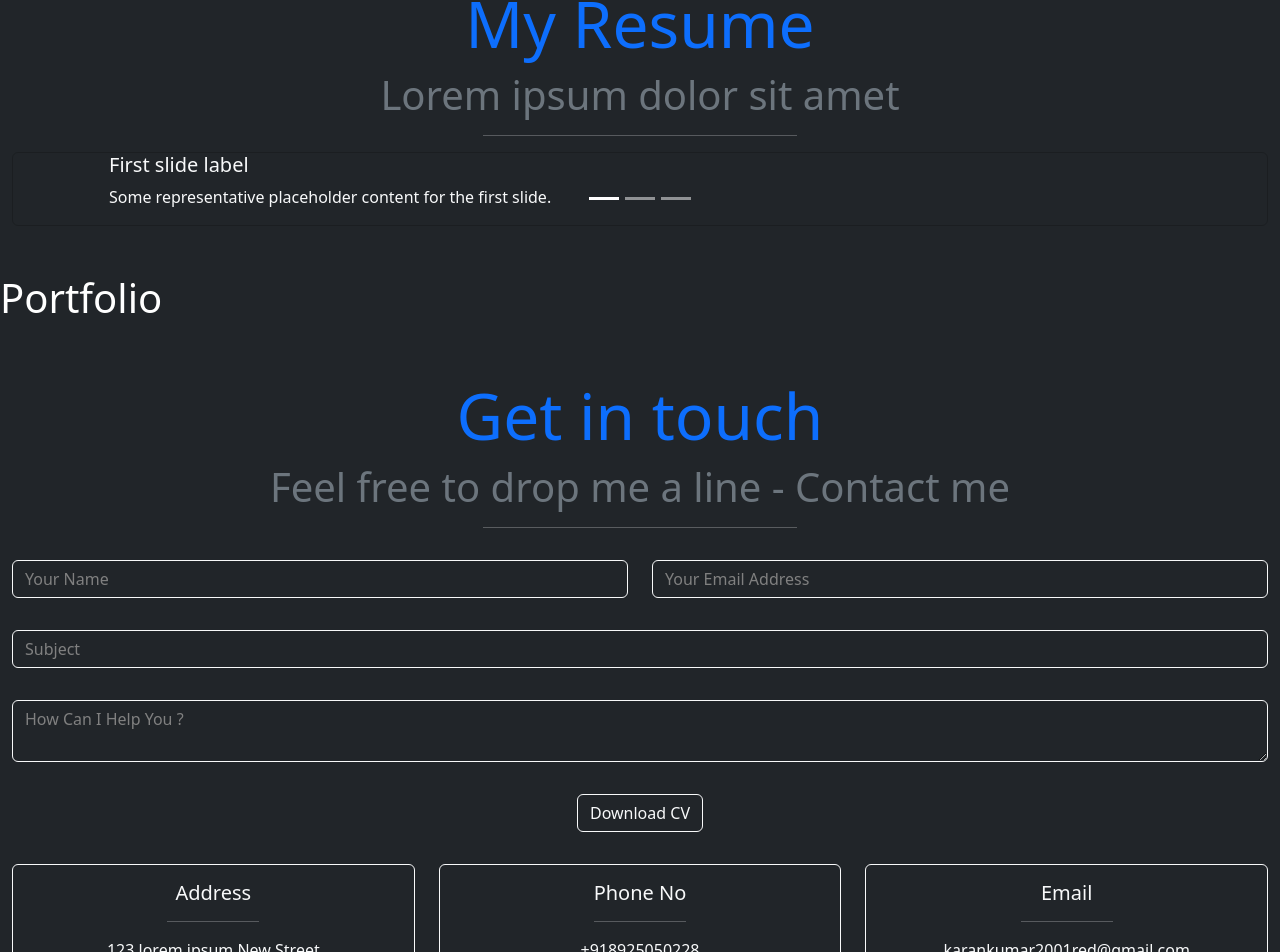
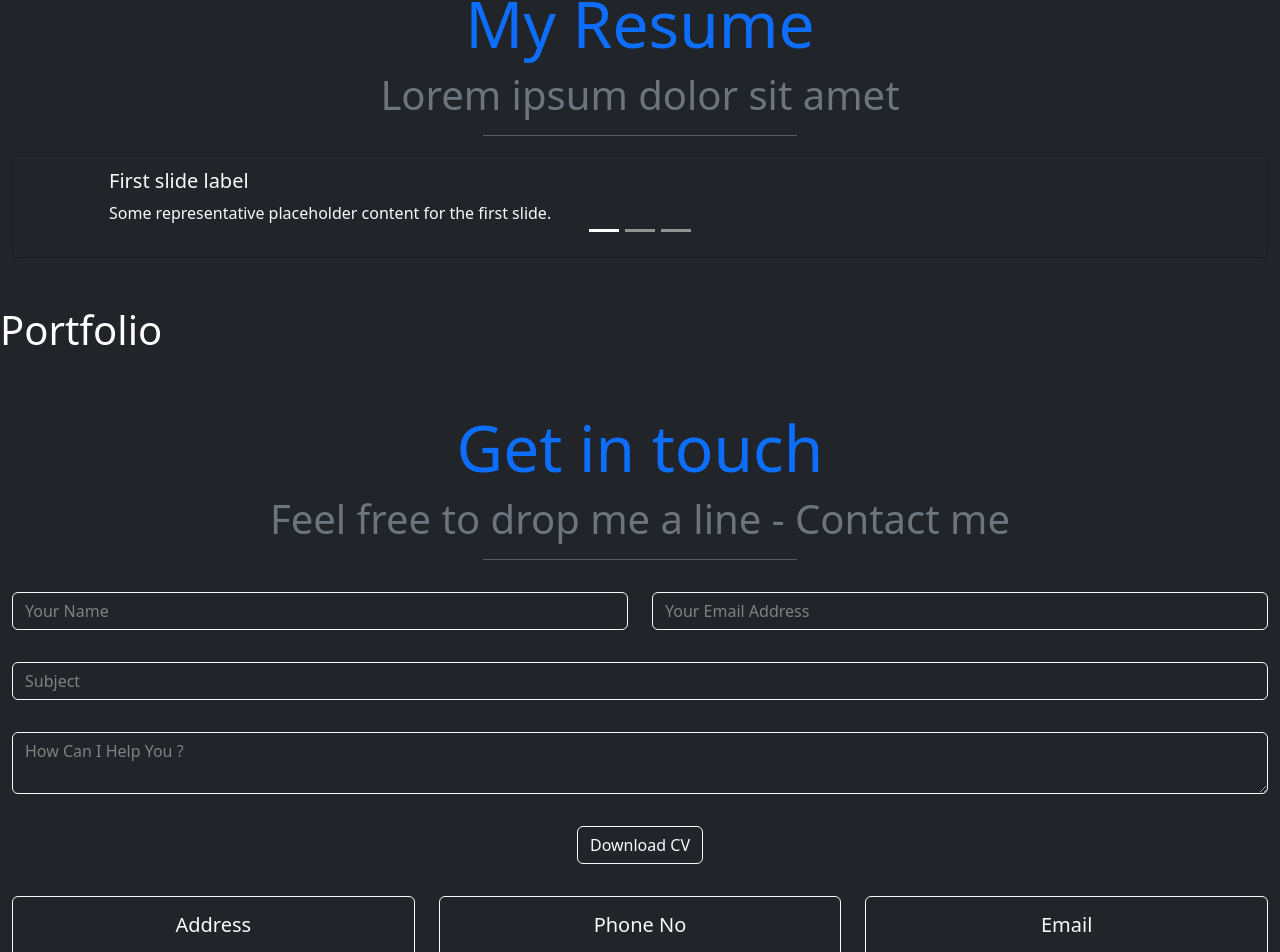
Before and after one commit to karan-2006/Portfolio, a React (Vite) app: page / in a window 1280 px wide. Shown: the part 2912-3864 px from the top of the page. Built offline with nearby package versions, Linux system fonts and the light colour scheme.

Commit message:
Resume.jsx

```diff
--- a/src/Resume.jsx
+++ b/src/Resume.jsx
@@ -18,8 +18,8 @@ function Resume() {
   <div className="carousel-inner">
     <div className="carousel-item active">
       {/*<img src={slide} className="d-block" style={{width:"100%",height:"300px"}} alt="..."/>*/}
-      <div className="card bg-transparent text-light d-none d-md-block">
-        <div className="ms-5 ps-5">
+      <div className="card bg-dark text-light d-none d-md-block">
+        <div className=" card-body ms-5 ps-5">
         <h5>First slide label</h5>
         <p>Some representative placeholder content for the first slide.</p>
         </div>
@@ -27,8 +27,8 @@ function Resume() {
     </div>
     <div className="carousel-item">
       {/*<img src={slide} className="d-block" style={{width:"100%",height:"300px"}} alt="..."/>*/}
-      <div className="card bg-transparent text-light d-none d-md-block">
-        <div className="ms-5 ps-5">
+      <div className="card bg-dark text-light d-none d-md-block">
+        <div className=" card-body ms-5 ps-5">
         <h5>Second slide label</h5>
         <p>Some representative placeholder content for the second slide.</p>
         </div>
@@ -36,8 +36,8 @@ function Resume() {
     </div>
     <div className="carousel-item">
       {/*<img src={slide} className="d-block" style={{width:"100%",height:"300px"}} alt="..."/>*/}
-      <div className="card bg-transparent text-light d-none d-md-block">
-      <div className="ms-5 ps-5">
+      <div className="card bg-dark text-light d-none d-md-block">
+      <div className=" card-body ms-5 ps-5">
       <h5>Third slide label</h5>
       <p>Some representative placeholder content for the third slide.</p>
       </div>
```
